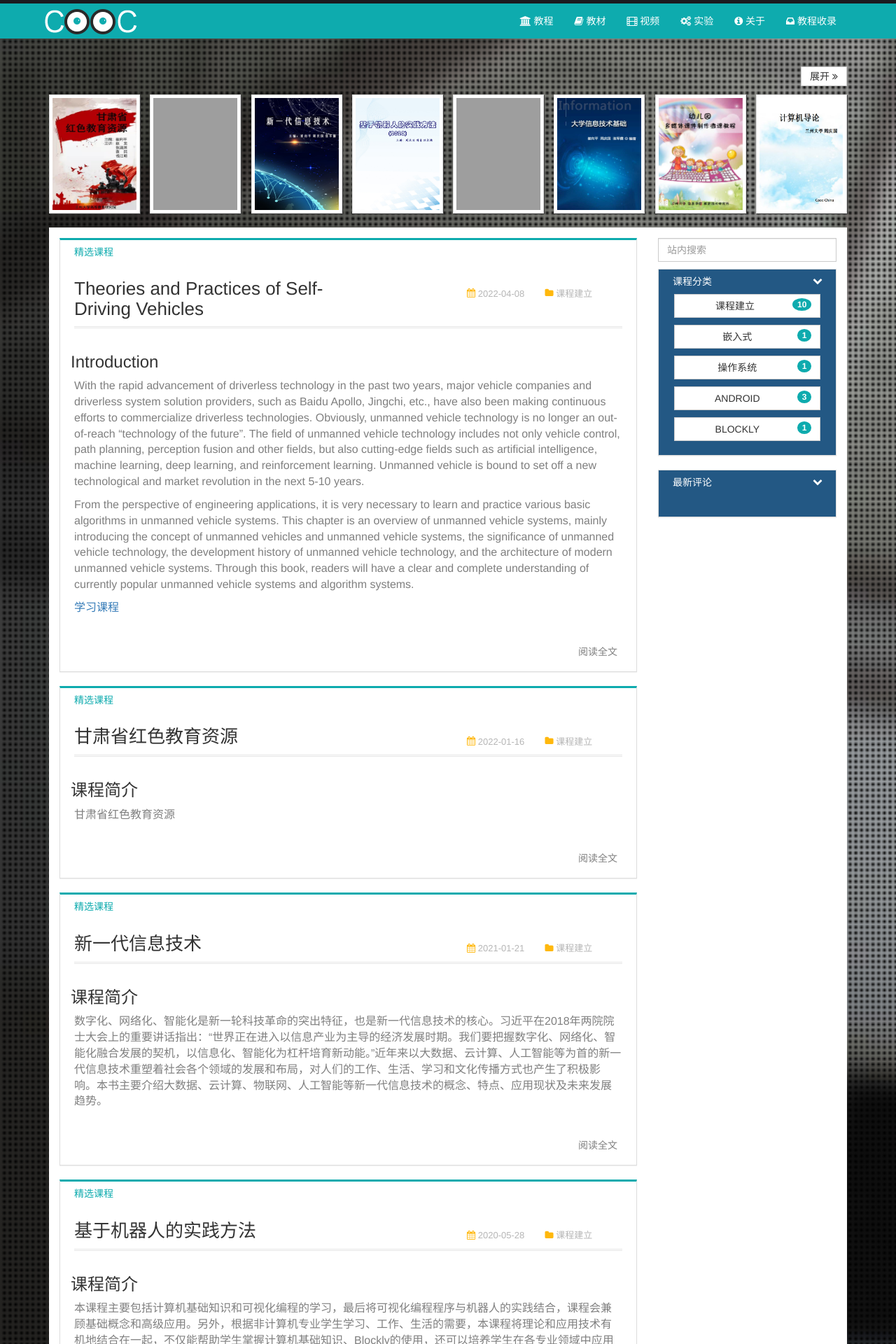
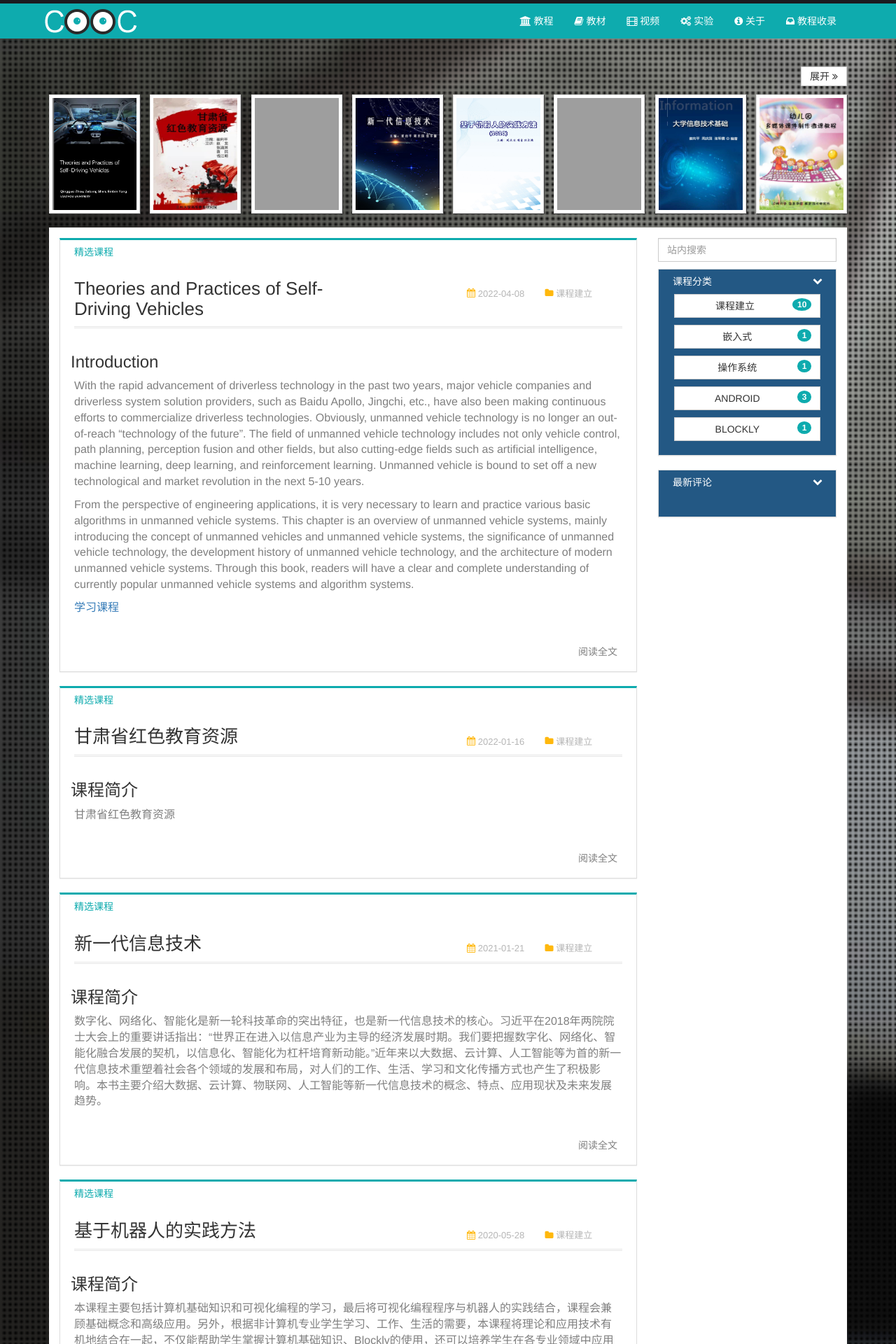
Before and after one commit to COOC-China/cooc-china.github.io, a Jekyll site: the page built from index.md, in a window 1280 px wide. Shown: the top 1920 px of the page at 70% size. Built offline with Jekyll 4.4.1, drawn with Linux system fonts in a browser that asks for light colours; comment, search, counter and statistics services are not loaded; grey boxes are pictures that could not be loaded.

Commit message:
Update index.md

```diff
--- a/index.md
+++ b/index.md
@@ -1,6 +1,7 @@
 ---
 layout: index
 ---
+* [![Theories and Practices of Self-Driving Vehicles）](/images/book-thumb/ENselfDriving.png)](https://rocape.gitbook.io/selfdrivingen/)
 * [![甘肃省红色教育资源）](/images/book-thumb/Educational-Resources-in-Gansu.jpg)](https://www.yuque.com/books/share/30164ee6-d8c8-41cb-86dc-bd02df838aba)
 * [![无人驾驶原理与实践）](/images/book-thumb/selfDriving.png)](https://rocape.gitbook.io/selfdrivingcn/)
 * [![新一代信息技术）](/images/book-thumb/New-generation-information-technology.png)](https://www.yuque.com/swiftsonwran/myyobi)
```
